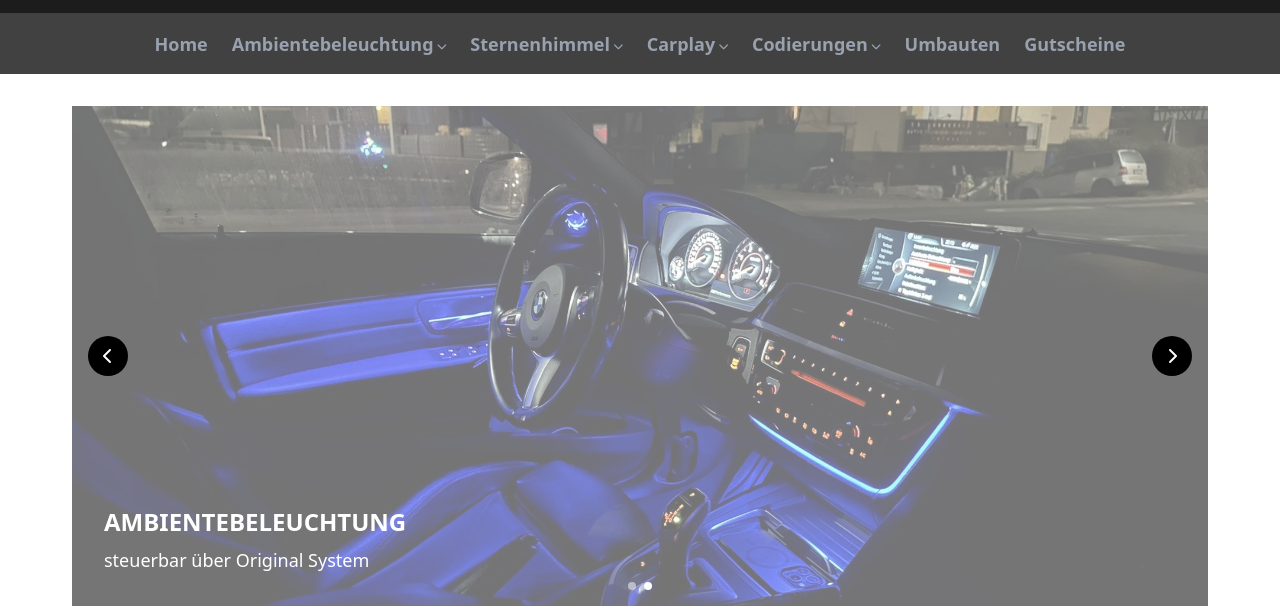
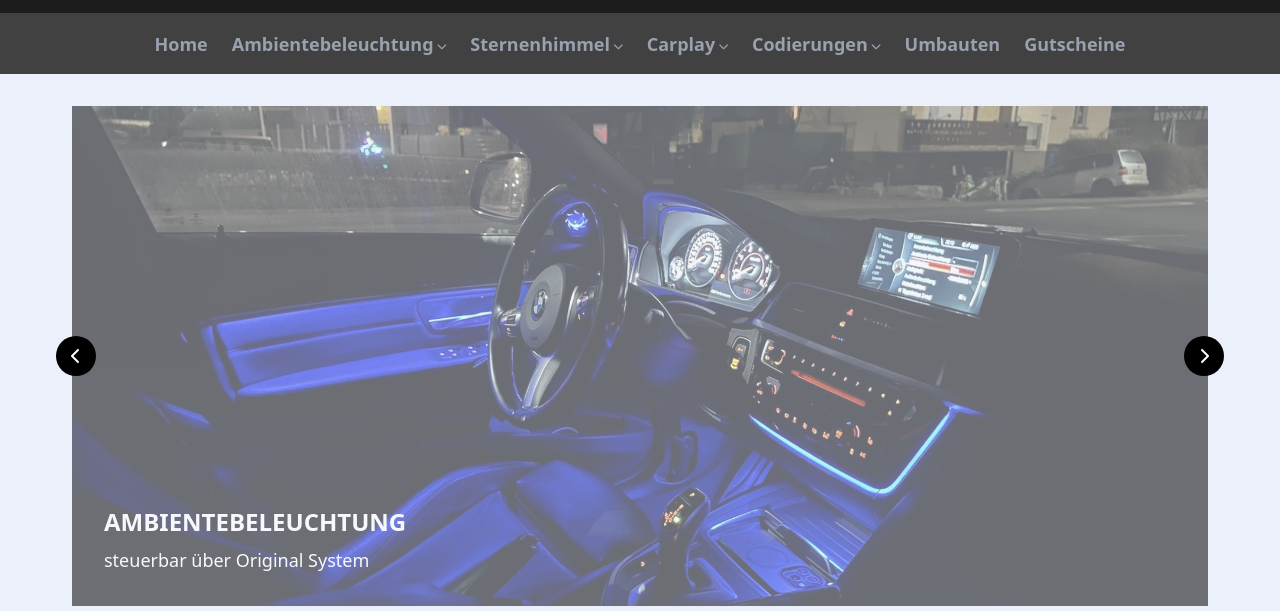
Before and after one commit to arbabzafar/Abient, a plain HTML site: page index.html in a window 1280 px wide. Shown: the part 187-798 px from the top of the page. Drawn offline with nearby package versions, Linux system fonts and the light colour scheme.

Commit message:
Update slider section styling with background color and container adjustments

```diff
--- a/index.html
+++ b/index.html
@@ -155,9 +155,9 @@
     </header>
 
     <!-- Slider Section -->
-    <div class="container-md mx-auto px-8 py-8 relative max-w-[1200px]">
+    <div class=" relative bg-[#ECF0FB] ">
         <!-- Slider container -->
-        <div class="overflow-hidden relative">
+        <div class="overflow-hidden relative container-md mx-auto px-8 py-8 max-w-[1200px]">
             <!-- Slide -->
             <div class="relative transition-opacity duration-300 ease-in-out">
                 <img src="assets/images/IMG_1033.JPEG" alt="Ambientebeleuchtung" class="w-full h-[500px] object-cover">
```
Also changed, not shown: assets/css/owl-carousel.css (line endings or trailing spaces), assets/js/main.js (line endings or trailing spaces), assets/js/product-detail.js (line endings or trailing spaces), productdetail.html (line endings or trailing spaces), products.json (line endings or trailing spaces), 1 other file.
